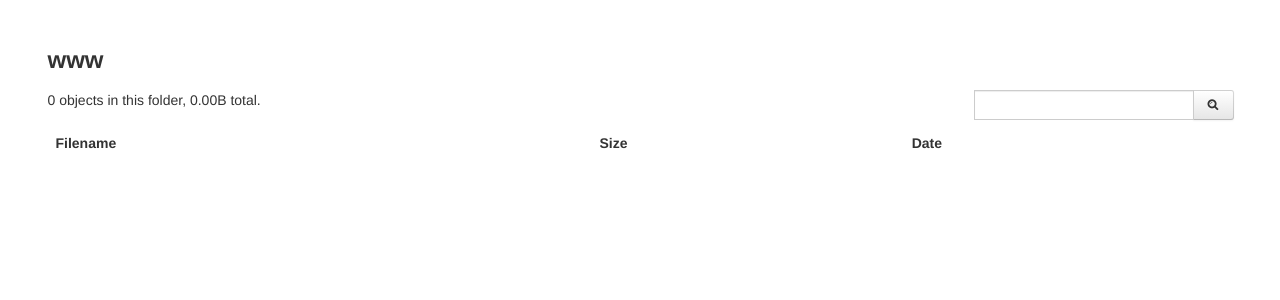
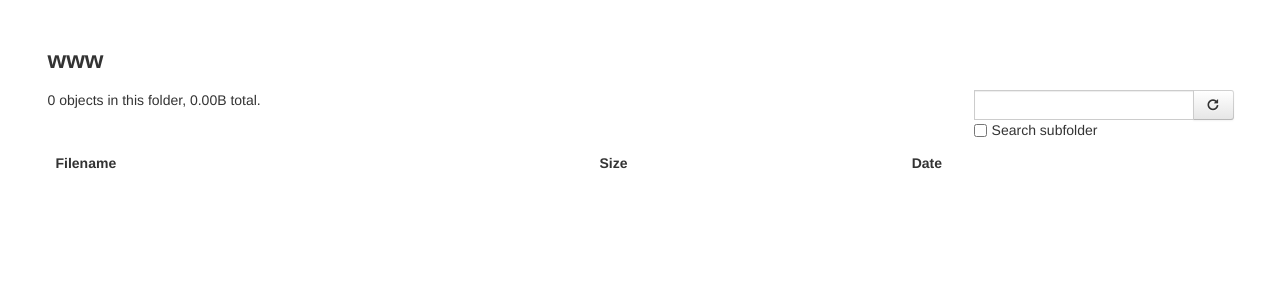
Before and after one commit to khairulashraff/Indexer, a PHP site: page / in a window 1280 px wide. Shown: the top 300 px of the page. Run offline with PHP 8.4, Linux system fonts and the light colour scheme; lists and menus that the app fills with data are empty.

Commit message:
get rid of state changing search button. now will always be reset.

```diff
--- a/index.php
+++ b/index.php
@@ -17,7 +17,7 @@ $folder = new Folder();
 <script type="text/javascript" src="js/jquery-icontains.js"></script>
 <script type="text/javascript" src="js/bootstrap.min.js"></script>
 <script type="text/javascript" src="js/stupidtable.min.js"></script>
-<script type="text/javascript" src="js/core.min.js"></script>
+<script type="text/javascript" src="js/core.js"></script>
 </head>
 <body>
 	<div class="container" style="padding-top: 30px;">
@@ -27,10 +27,15 @@ $folder = new Folder();
 			<?php if($folder->current) { ?><p><i class="icon-chevron-left"></i> &nbsp;<a href="<?php echo $folder->getUpUrl() ?>">Back</a></p><?php } ?>
 		</div>
 		<div class="pull-right">
-			<div class="input-prepend input-append">
-				Search: <input type="text" name="search" id="search">
-				<button class="btn" type="button" id="btn-search"><i class="icon-search"></i></button>
-			</div>
+				<div class="input-prepend input-append">
+					<div>
+						Search: <input type="text" name="search" id="search" value="<?php echo isset($_GET['search']) ? $_GET['search'] : '' ?>">
+						<button class="btn" type="button" id="btn-reset"><i class="icon-repeat"></i></button>
+					</div>
+					<label class="checkbox">
+						<input type="checkbox" name="search-subfolder"> Search subfolder
+					</label>
+				</div>
 		</div>
 		<table class='table table-striped' id="idx">
 			<thead>
--- a/js/core.js
+++ b/js/core.js
@@ -15,7 +15,6 @@
 					if(e.which == 13)
 					{
 						var str = $(this).val();
-
 						if(str == '')
 						{
 							self.reset();
@@ -27,23 +26,25 @@
 					}
 				});
 
-				$('#btn-search').click(function() {
-					if(self.searchInput.val() != '') {
-						self.reset();
-					}
+				$('#btn-reset').click(function() {
+					self.reset();
 				});
 
 				self.table.stupidtable();
 			},
 			search: function(str) {
-				$('tbody tr', this.table).hide();
-				$('tbody td:first-child:icontains('+str+')', this.table).parent().show();
-				$('#btn-search i').removeClass().addClass('icon-repeat');
+				if($('input[name=search-subfolder]').is(':checked') == true) {
+					window.location.href = 'index.php?search=' + str;
+				}
+				else {
+					$('tbody tr', this.table).hide();
+					$('tbody td:first-child:icontains('+str+')', this.table).parent().show();
+					$('#btn-search i').removeClass().addClass('icon-repeat');
+				}
 			},
 			reset: function() {
 				var self = this;
 				$('tbody tr', self.table).show();
-				$('#btn-search i').removeClass().addClass('icon-search');
 				self.searchInput.val('');
 			}
 		};
@@ -56,7 +57,6 @@
 			init: function() {
 				self = this;
 				self.modal = $('#image-preview');
-				console.log(1)
 
 				$('a').filter(function(){ return /(jpe?g|png|gif)$/i.test($(this).attr('href')); }).click(function(e) {
 					e.preventDefault();
```
